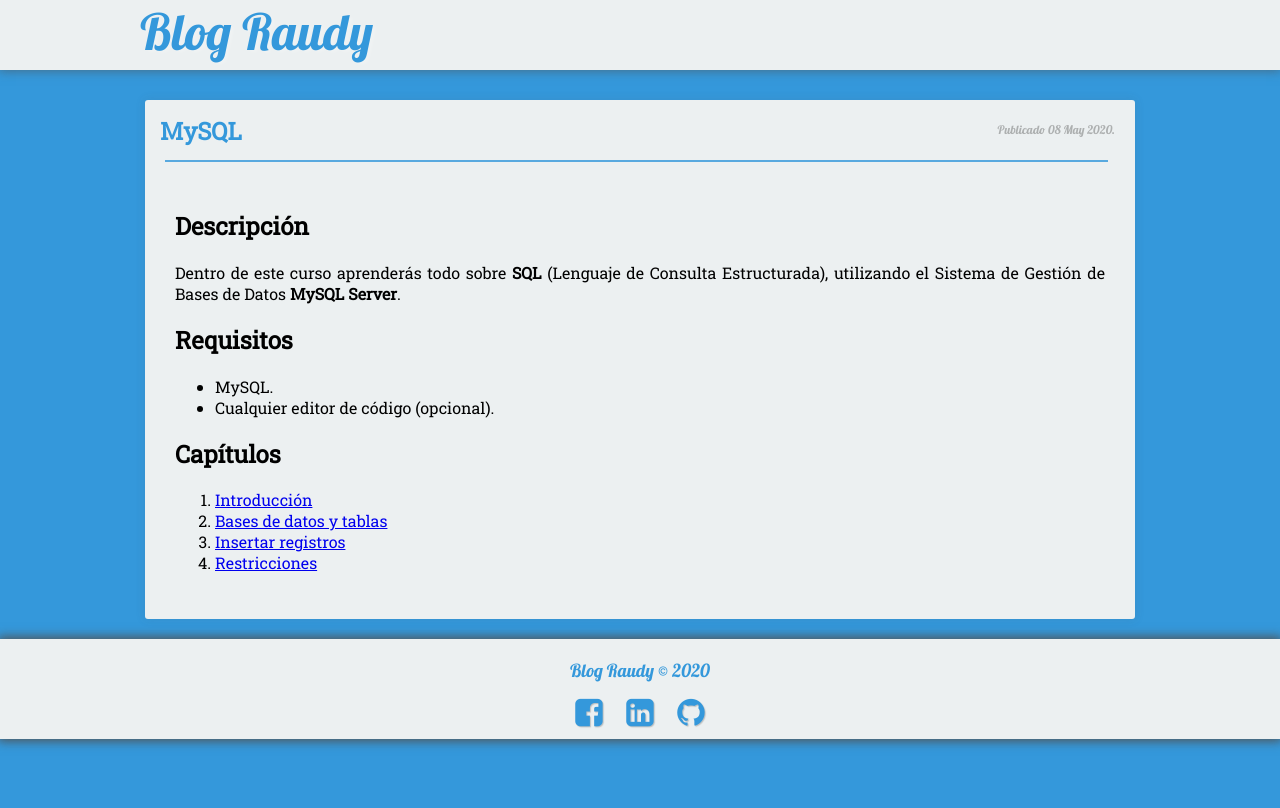
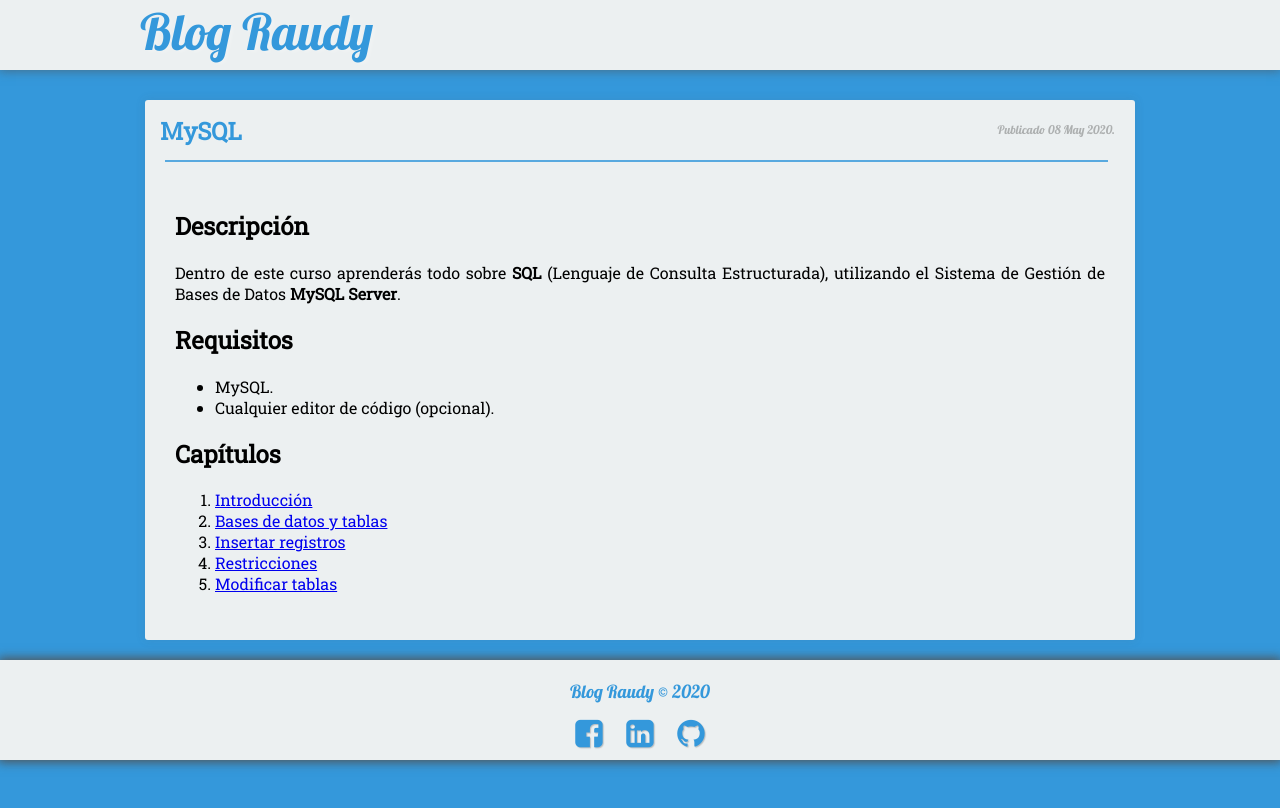
Before and after one commit to nisoto/Blog-anterior-2.0, a Jekyll site: the page built from _posts/2020-05-08-curso-bases-de-datos.md, in a window 1280 px wide. Shown: the top 808 px of the page. Built offline with Jekyll 4.4.1, drawn with Linux system fonts in a browser that asks for light colours; nearby versions of some CDN libraries.

Commit message:
Update 2020-05-08-curso-bases-de-datos.md

```diff
--- a/_posts/2020-05-08-curso-bases-de-datos.md
+++ b/_posts/2020-05-08-curso-bases-de-datos.md
@@ -24,3 +24,4 @@ Dentro de este curso aprenderás todo sobre **SQL** (Lenguaje de Consulta Estruc
 2. [Bases de datos y tablas](https://slides.com/nisoto4004/leccion-n-2-mysql)
 3. [Insertar registros](https://slides.com/nisoto4004/leccion-n-3-mysql)
 4. [Restricciones](https://slides.com/nisoto4004/leccion-n-4-mysql)
+5. [Modificar tablas](https://slides.com/nisoto4004/leccion-n-5-mysql)
```
